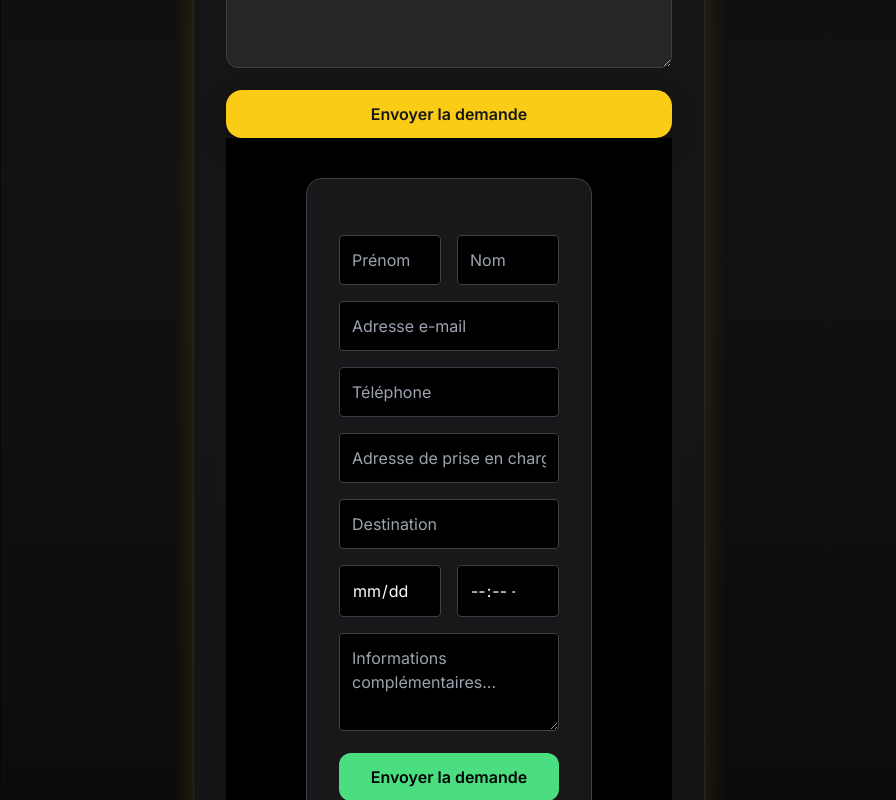
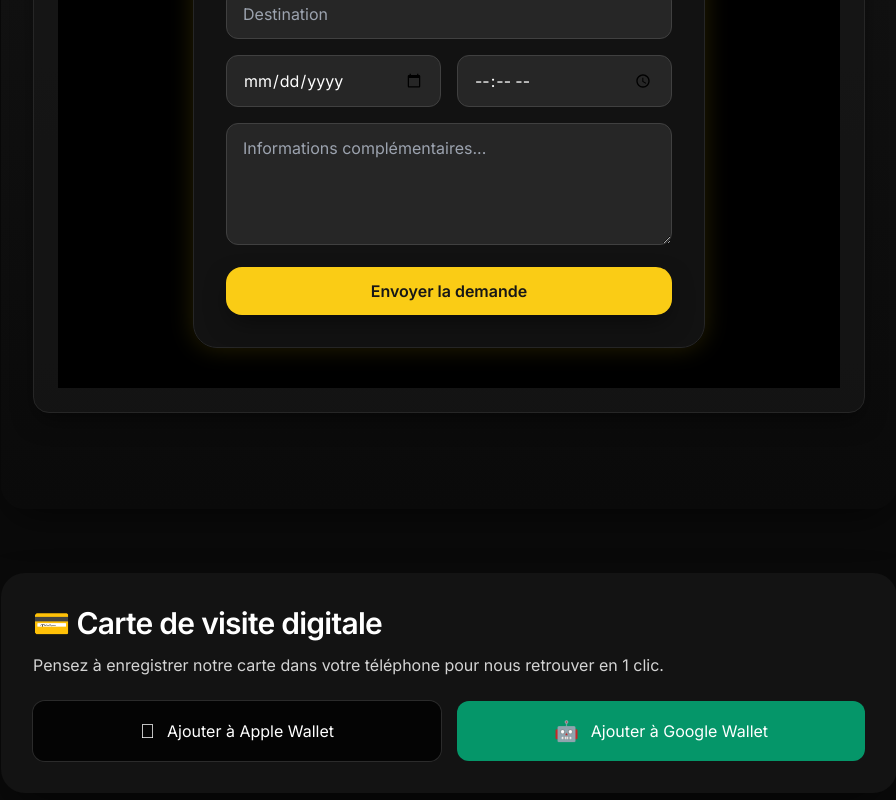
Before and after one commit to Robotham33/Trustdrive, a React (Vite) app: page / in a window 1280 px wide. Shown: the part 2720-3520 px from the top of the page, without its empty margins (191-1087 px from the left). Built offline with nearby package versions, Linux system fonts and the light colour scheme.

Commit message:
MODIF TEMPLATE FORMULAIRE GRAPH

```diff
--- a/src/App.jsx
+++ b/src/App.jsx
@@ -166,31 +166,15 @@ export default function TrustDriveVitrine() {
 
 {/* Réservation en ligne */}
 <section id="reservation" className="mx-auto max-w-4xl px-4 sm:px-6 lg:px-8 py-24 bg-gradient-to-b from-neutral-950 via-neutral-900/60 to-neutral-950 rounded-3xl shadow-xl">
-  <div className="max-w-lg mx-auto bg-neutral-900/80 border border-neutral-800 rounded-3xl shadow-[0_0_25px_rgba(255,215,0,0.15)] p-6 sm:p-8 backdrop-blur-md">
-  <h2 className="text-2xl sm:text-3xl font-semibold text-center mb-6 text-yellow-400">
-    Réserver votre course
-  </h2>
-  <form className="space-y-4">
-    <div className="grid sm:grid-cols-2 gap-4">
-      <input type="text" placeholder="Prénom" className="w-full rounded-xl bg-neutral-800 border border-neutral-700 px-4 py-3 focus:ring-2 focus:ring-yellow-400/30 outline-none transition-all" />
-      <input type="text" placeholder="Nom" className="w-full rounded-xl bg-neutral-800 border border-neutral-700 px-4 py-3 focus:ring-2 focus:ring-yellow-400/30 outline-none transition-all" />
-    </div>
-    <input type="email" placeholder="Adresse e-mail" className="w-full rounded-xl bg-neutral-800 border border-neutral-700 px-4 py-3 focus:ring-2 focus:ring-yellow-400/30 outline-none transition-all" />
-    <input type="tel" placeholder="Téléphone" className="w-full rounded-xl bg-neutral-800 border border-neutral-700 px-4 py-3 focus:ring-2 focus:ring-yellow-400/30 outline-none transition-all" />
-    <input type="text" placeholder="Adresse de prise en charge" className="w-full rounded-xl bg-neutral-800 border border-neutral-700 px-4 py-3 focus:ring-2 focus:ring-yellow-400/30 outline-none transition-all" />
-    <input type="text" placeholder="Destination" className="w-full rounded-xl bg-neutral-800 border border-neutral-700 px-4 py-3 focus:ring-2 focus:ring-yellow-400/30 outline-none transition-all" />
-    <div className="grid sm:grid-cols-2 gap-4">
-      <input type="date" className="w-full rounded-xl bg-neutral-800 border border-neutral-700 px-4 py-3 focus:ring-2 focus:ring-yellow-400/30 outline-none transition-all" />
-      <input type="time" className="w-full rounded-xl bg-neutral-800 border border-neutral-700 px-4 py-3 focus:ring-2 focus:ring-yellow-400/30 outline-none transition-all" />
-    </div>
-    <textarea placeholder="Informations complémentaires..." rows={4} className="w-full rounded-xl bg-neutral-800 border border-neutral-700 px-4 py-3 focus:ring-2 focus:ring-yellow-400/30 outline-none transition-all" />
-    <button type="submit" className="w-full py-3 bg-yellow-400 hover:bg-yellow-300 text-neutral-900 font-semibold rounded-2xl shadow-lg hover:shadow-yellow-400/30 transition-all">
-      Envoyer la demande
-    </button>
-  </form>
-  <BookingForm />
-</div>
-
+  <div className="rounded-2xl border border-neutral-800 bg-neutral-900/70 p-6 shadow-lg transition-transform duration-300 hover:scale-[1.01] hover:shadow-[0_0_40px_rgba(0,255,255,0.3)]">
+    <h2 className="text-3xl md:text-4xl font-semibold text-center text-green-400 mb-2">
+      Réservation en ligne
+    </h2>
+    <p className="text-center text-neutral-300 mb-10">
+      Planifiez votre trajet en toute simplicité. Réponse rapide et confirmation par e-mail.
+    </p>
+    <BookingForm />
+  </div>
 </section>
 
 
--- a/src/components/BookingForm.jsx
+++ b/src/components/BookingForm.jsx
@@ -62,116 +62,30 @@ const BookingForm = () => {
 
   return (
     <section className="bg-black text-white py-10 px-6 md:px-20">
-      <div className="max-w-2xl mx-auto bg-zinc-900 p-8 rounded-2xl shadow-lg border border-zinc-700">
-        <h2 className="text-1xl md:text-2xl font-semibold text-center mb-6 text-green-400">
+      <div className="max-w-lg mx-auto bg-neutral-900/80 border border-neutral-800 rounded-3xl shadow-[0_0_25px_rgba(255,215,0,0.15)] p-6 sm:p-8 backdrop-blur-md">
+  <h2 className="text-2xl sm:text-3xl font-semibold text-center mb-6 text-yellow-400">
+    Réserver votre course
+  </h2>
+  <form className="space-y-4">
+    <div className="grid sm:grid-cols-2 gap-4">
+      <input type="text" placeholder="Prénom" className="w-full rounded-xl bg-neutral-800 border border-neutral-700 px-4 py-3 focus:ring-2 focus:ring-yellow-400/30 outline-none transition-all" />
+      <input type="text" placeholder="Nom" className="w-full rounded-xl bg-neutral-800 border border-neutral-700 px-4 py-3 focus:ring-2 focus:ring-yellow-400/30 outline-none transition-all" />
+    </div>
+    <input type="email" placeholder="Adresse e-mail" className="w-full rounded-xl bg-neutral-800 border border-neutral-700 px-4 py-3 focus:ring-2 focus:ring-yellow-400/30 outline-none transition-all" />
+    <input type="tel" placeholder="Téléphone" className="w-full rounded-xl bg-neutral-800 border border-neutral-700 px-4 py-3 focus:ring-2 focus:ring-yellow-400/30 outline-none transition-all" />
+    <input type="text" placeholder="Adresse de prise en charge" className="w-full rounded-xl bg-neutral-800 border border-neutral-700 px-4 py-3 focus:ring-2 focus:ring-yellow-400/30 outline-none transition-all" />
+    <input type="text" placeholder="Destination" className="w-full rounded-xl bg-neutral-800 border border-neutral-700 px-4 py-3 focus:ring-2 focus:ring-yellow-400/30 outline-none transition-all" />
+    <div className="grid sm:grid-cols-2 gap-4">
+      <input type="date" className="w-full rounded-xl bg-neutral-800 border border-neutral-700 px-4 py-3 focus:ring-2 focus:ring-yellow-400/30 outline-none transition-all" />
+      <input type="time" className="w-full rounded-xl bg-neutral-800 border border-neutral-700 px-4 py-3 focus:ring-2 focus:ring-yellow-400/30 outline-none transition-all" />
+    </div>
+    <textarea placeholder="Informations complémentaires..." rows={4} className="w-full rounded-xl bg-neutral-800 border border-neutral-700 px-4 py-3 focus:ring-2 focus:ring-yellow-400/30 outline-none transition-all" />
+    <button type="submit" className="w-full py-3 bg-yellow-400 hover:bg-yellow-300 text-neutral-900 font-semibold rounded-2xl shadow-lg hover:shadow-yellow-400/30 transition-all">
+      Envoyer la demande
+    </button>
+  </form>
+</div>
 
-        </h2>
-
-        <form onSubmit={handleSubmit} className="space-y-4">
-          <div className="grid grid-cols-2 gap-4">
-            <input
-              name="firstName"
-              placeholder="Prénom"
-              value={formData.firstName}
-              onChange={handleChange}
-              className="p-3 rounded bg-black border border-zinc-700 text-white"
-              required
-            />
-            <input
-              name="lastName"
-              placeholder="Nom"
-              value={formData.lastName}
-              onChange={handleChange}
-              className="p-3 rounded bg-black border border-zinc-700 text-white"
-              required
-            />
-          </div>
-
-          <input
-            name="email"
-            type="email"
-            placeholder="Adresse e-mail"
-            value={formData.email}
-            onChange={handleChange}
-            className="w-full p-3 rounded bg-black border border-zinc-700 text-white"
-            required
-          />
-
-          <input
-            name="phone"
-            type="tel"
-            placeholder="Téléphone"
-            value={formData.phone}
-            onChange={handleChange}
-            className="w-full p-3 rounded bg-black border border-zinc-700 text-white"
-            required
-          />
-
-          <input
-            name="pickupAddress"
-            placeholder="Adresse de prise en charge"
-            value={formData.pickupAddress}
-            onChange={handleChange}
-            className="w-full p-3 rounded bg-black border border-zinc-700 text-white"
-            required
-          />
-
-          <input
-            name="dropoffAddress"
-            placeholder="Destination"
-            value={formData.dropoffAddress}
-            onChange={handleChange}
-            className="w-full p-3 rounded bg-black border border-zinc-700 text-white"
-            required
-          />
-
-          <div className="grid grid-cols-2 gap-4">
-            <input
-              name="date"
-              type="date"
-              value={formData.date}
-              onChange={handleChange}
-              className="p-3 rounded bg-black border border-zinc-700 text-white"
-              required
-            />
-            <input
-              name="time"
-              type="time"
-              value={formData.time}
-              onChange={handleChange}
-              className="p-3 rounded bg-black border border-zinc-700 text-white"
-              required
-            />
-          </div>
-
-          <textarea
-            name="note"
-            placeholder="Informations complémentaires..."
-            value={formData.note}
-            onChange={handleChange}
-            className="w-full p-3 rounded bg-black border border-zinc-700 text-white"
-            rows="3"
-          ></textarea>
-
-          <button
-            type="submit"
-            disabled={loading}
-            className="w-full py-3 rounded-xl bg-green-400 text-black font-semibold hover:bg-green-500 transition"
-          >
-            {loading ? "Envoi en cours..." : "Envoyer la demande"}
-          </button>
-        </form>
-
-        {message && (
-          <p
-            className={`mt-4 text-center ${
-              message.type === "success" ? "text-green-400" : "text-red-400"
-            }`}
-          >
-            {message.text}
-          </p>
-        )}
-      </div>
     </section>
   );
 };
```
